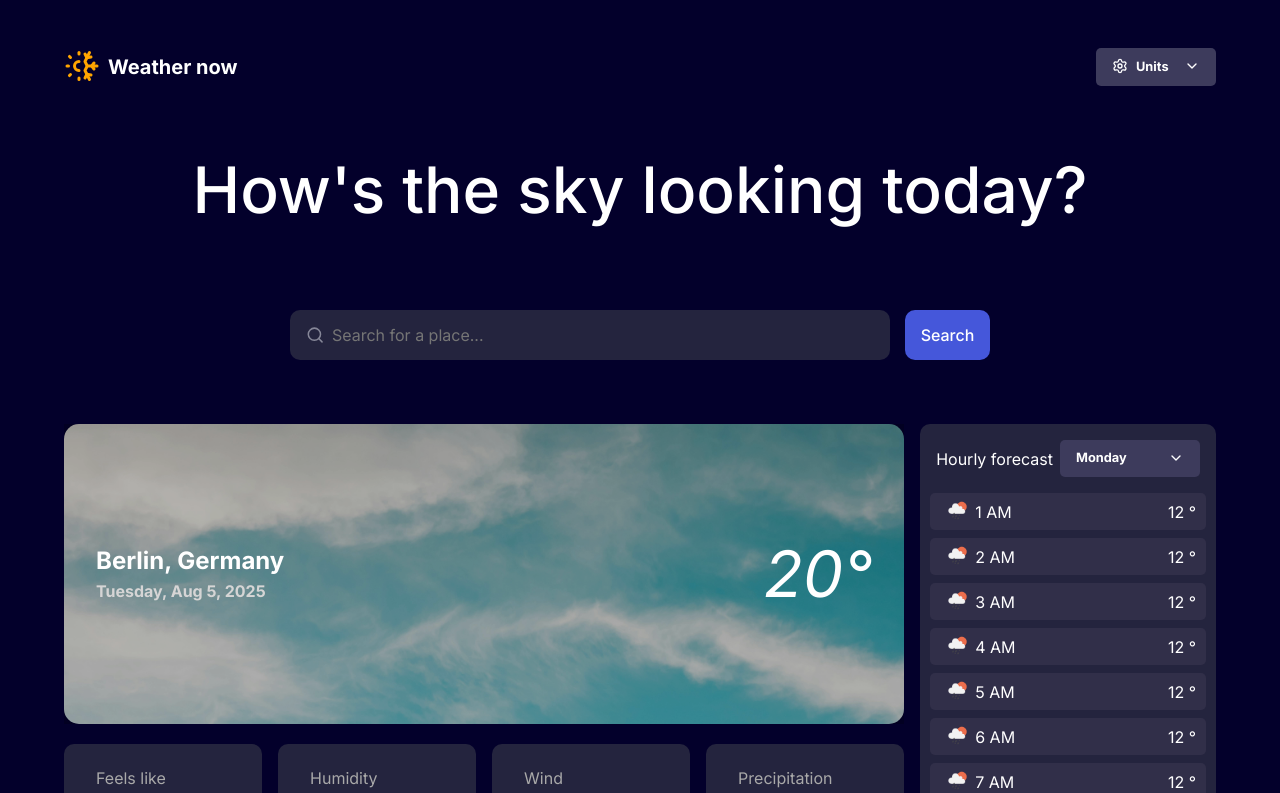
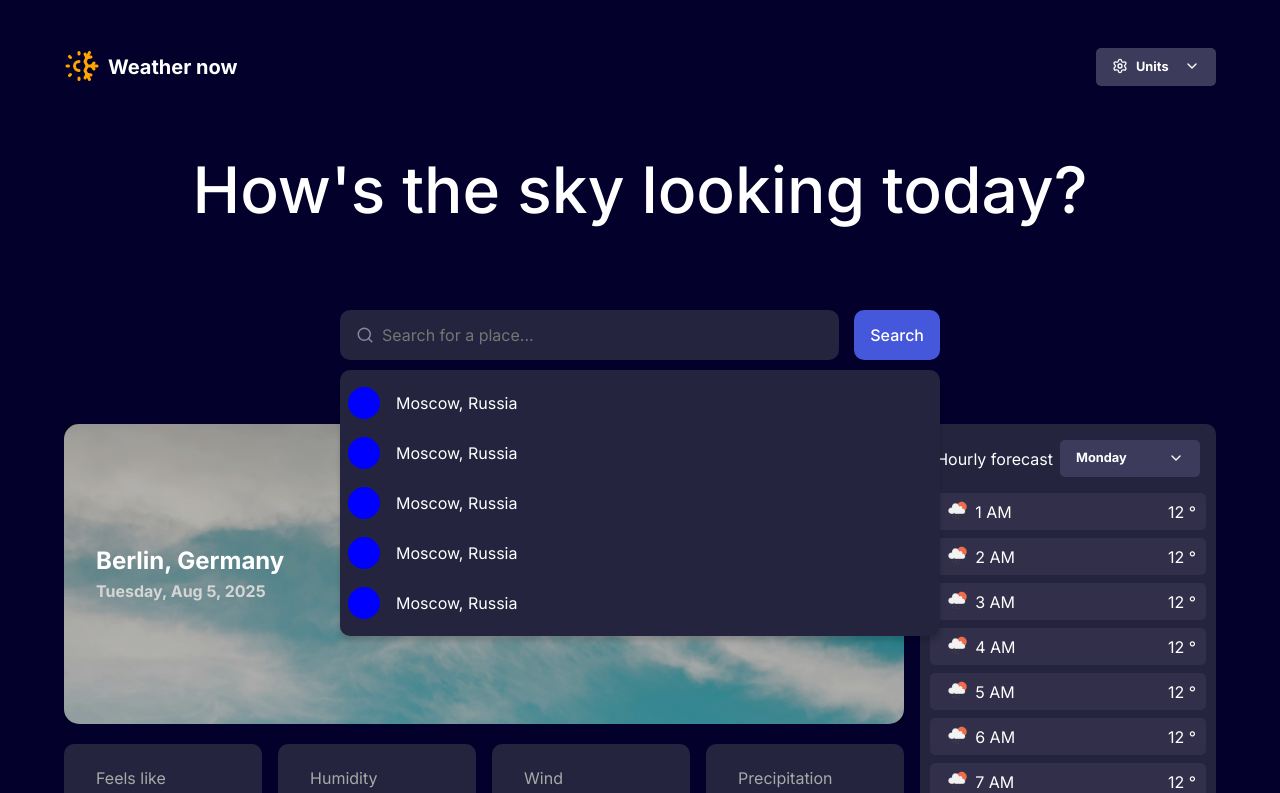
Before and after one commit to bvbxbv/weather-app, a React (Vite) app: page / in a window 1280 px wide. Shown: the top 793 px of the page. Built offline with nearby package versions, Linux system fonts and the light colour scheme; no server answers.

Commit message:
feat(ui): create dropdown menu for searchinig location
- added dropdown for selecting location under user inpuit
- made it scrollable
- updated scss styles for welcome section and dropdown under inputs

```diff
--- a/src/pages/WeatherPage/ui/sections/WelcomeSection.tsx
+++ b/src/pages/WeatherPage/ui/sections/WelcomeSection.tsx
@@ -6,6 +6,7 @@ export const WelcomeSection = () => {
     <section className="welcome">
       <h1 className="welcome__title">How's the sky looking today?</h1>
 
+      <div className="input-wrapper">
         <form action="#" method="GET" className="welcome__search">
           <div className="welcome__search-wrapper">
             <SearchIcon size={20} className="welcome__search-icon" />
@@ -22,6 +23,25 @@ export const WelcomeSection = () => {
 
           <button className="welcome__search-submit">Search</button>
         </form>
+
+        <div className="input__dropdown">
+          {/* больше 5 - scrollable, нет - убираем */}
+          <ul className={'scrollable'}>
+            {/* <ul className={''}> */}
+            {/* в случае если больше 0 */}
+            {Array.from({ length: 6 }).map((_, i) => (
+              <li className="dropdown__location" key={i}>
+                <div className="dropdown__location--flag"></div>
+                <div className="dropdown__location--name">Moscow, Russia</div>
+              </li>
+            ))}
+            {/* в случае если 0 */}
+            {/* <li className="dropdown__location--empty">
+              Ничего нет :/
+            </li> */}
+          </ul>
+        </div>
+      </div>
     </section>
   );
 };
--- a/src/styles/layout/_welcome.scss
+++ b/src/styles/layout/_welcome.scss
@@ -4,7 +4,6 @@
 .welcome {
   width: 100%;
   height: auto;
-
   padding: 4rem 0;
 
   display: flex;
@@ -17,17 +16,16 @@
     font-size: 4rem;
     line-height: 125%;
     font-weight: 500;
+    // FIXME: вынести в vars
     color: #fff;
   }
 
   &__search {
     display: flex;
+    flex-direction: column;
     justify-content: center;
     width: 100%;
     gap: 15px;
-    margin-top: 5rem;
-
-    flex-direction: column;
 
     @include mixins.on(md) {
       flex-direction: row;
@@ -35,47 +33,48 @@
 
     &-wrapper {
       display: flex;
+      flex-direction: row;
+      justify-content: start;
+      align-items: center;
       width: 100%;
+      // FIXME: вынести в vars
+      background-color: #24243e;
+      // FIXME: вынести в vars
+      border-radius: 10px;
 
       @include mixins.on(md) {
         width: 600px;
       }
 
-      flex-direction: row;
-      justify-content: start;
-      align-items: center;
-      background-color: #24243e;
-      border-radius: 10px;
-
       .welcome__search-icon {
         padding-left: 1rem;
         height: 100%;
-        color: vars.$theme-text-muted;
         display: flex;
         justify-content: center;
         align-items: center;
+        color: vars.$theme-text-muted;
       }
 
       .welcome__search-input {
         width: 100%;
         height: 50px;
+        padding: 0 0.5rem;
         background: transparent;
         border: none;
         outline: none;
         color: white;
-        padding: 0 0.5rem;
       }
     }
 
     &-submit {
       height: 50px;
+      padding: 0 1rem;
+      font-weight: 500;
+      border-radius: 10px;
+      border: none;
+      outline: none;
+      color: white;
       background-color: vars.$theme-controls-primary-background;
-      color: white;
-      padding: 0 1rem;
-      border-radius: 10px;
-      font-weight: 500;
-      outline: none;
-      border: none;
 
       &:hover {
         background-color: vars.$theme-controls-primary-background-hovered;
@@ -83,3 +82,99 @@
     }
   }
 }
+
+.input-wrapper {
+  width: 100%;
+  position: relative;
+  margin-top: 5rem;
+
+  @include mixins.on(md) {
+    width: 600px;
+  }
+
+  .input__dropdown {
+    position: absolute;
+    top: 125px;
+    width: 100%;
+    height: auto;
+    z-index: 9999;
+    // FIXME: вынести в vars
+    background-color: #24243e;
+    // FIXME: вынести в vars
+    border-radius: 10px;
+    box-shadow: 0px 5px 5px rgba(0, 0, 0, 0.15);
+
+    @include mixins.on(md) {
+      top: 60px; // gap - 10px
+    }
+
+    ul {
+      min-height: 250px;
+      max-height: 250px;
+      margin: 0.5rem 0.5rem 0.5rem 0;
+
+      &.scrollable {
+        overflow-y: scroll;
+
+        &::-webkit-scrollbar {
+          display: none;
+        }
+
+        @include mixins.on(md) {
+          &::-webkit-scrollbar {
+            display: block;
+            width: 5px;
+          }
+        }
+
+        &::-webkit-scrollbar-track {
+          background: #3d3b5c;
+          border-radius: 5px;
+        }
+
+        &::-webkit-scrollbar-thumb {
+          background-color: gray;
+          border-radius: 5px;
+        }
+      }
+
+      .dropdown__location--empty {
+        display: flex;
+        align-items: center;
+        justify-content: center;
+        width: 100%;
+        height: 250px;
+        font-size: 1.5rem;
+        color: #fff;
+      }
+
+      .dropdown__location {
+        display: flex;
+        flex-direction: row;
+        align-items: center;
+        height: 50px;
+        padding: 0 0.5rem;
+
+        &:first-child {
+          padding-top: 0;
+        }
+
+        &:last-child {
+          padding-bottom: 0;
+        }
+
+        &--flag {
+          width: 32px;
+          height: 32px;
+          border-radius: 50%;
+          background-color: blue;
+          margin-right: 1rem;
+        }
+
+        &--name {
+          color: #fff;
+        }
+      }
+    }
+  }
+}
```
Lines whose indentation alone changed are shown as unchanged.
